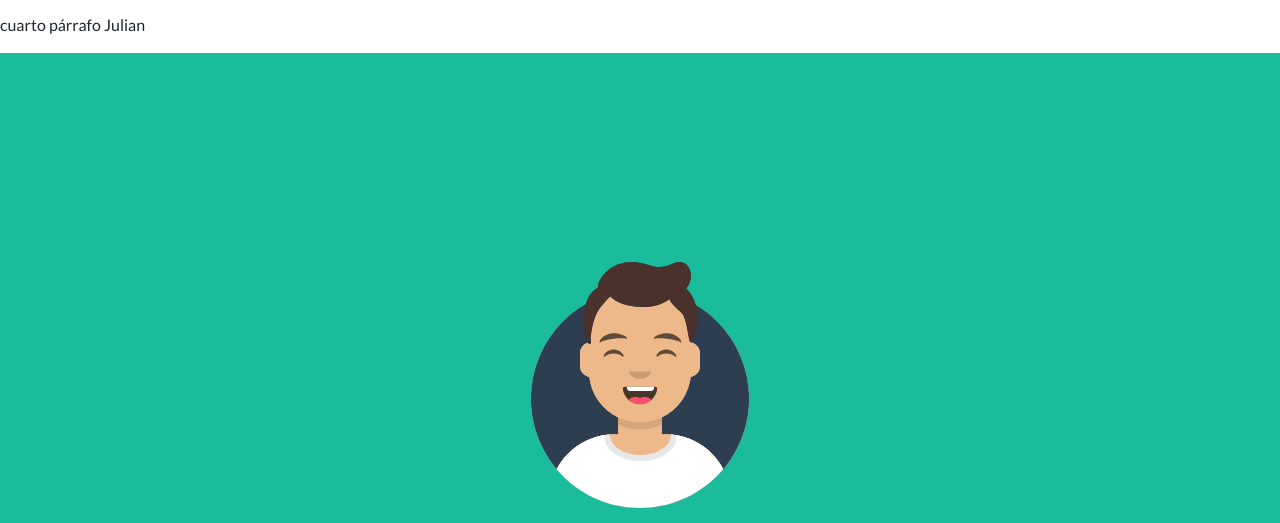
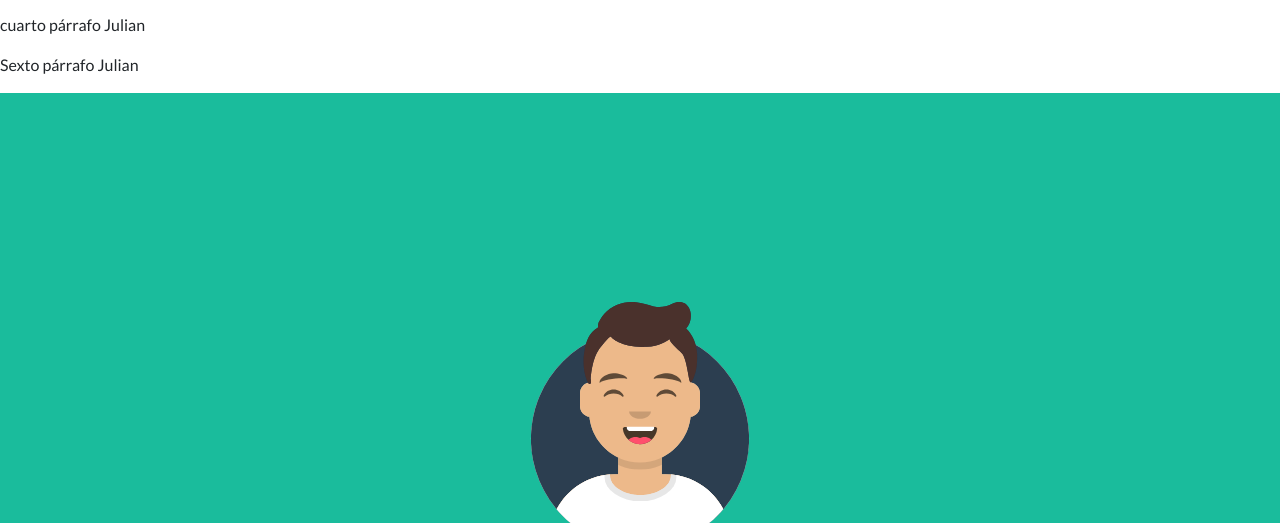
Before and after one commit to Pugxus/repo1ntd, a plain HTML site: page index.html in a window 1280 px wide. Shown: the part 107-630 px from the top of the page. Drawn offline with nearby package versions, Linux system fonts and the light colour scheme.

Commit message:
Sexto párrafo

```diff
--- a/index.html
+++ b/index.html
@@ -22,6 +22,7 @@
         <p>tercer párrafo Ceci</p>
         <!-- Navigation-->
         <p>cuarto párrafo Julian</p>
+        <p>Sexto párrafo Julian</p>
         <nav class="navbar navbar-expand-lg bg-secondary text-uppercase fixed-top" id="mainNav">
             <div class="container">
                 <a class="navbar-brand" href="#page-top">Start Bootstrap</a>
```
